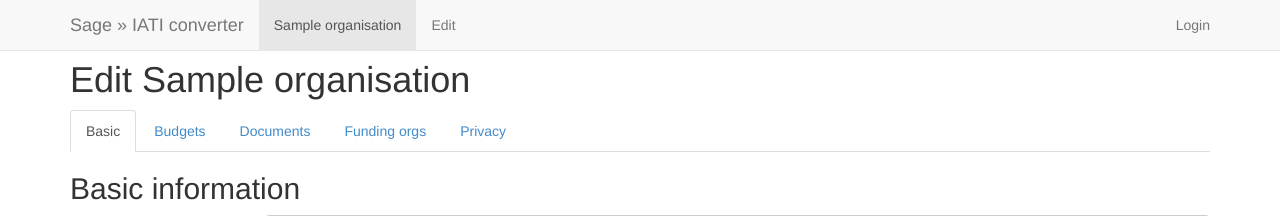
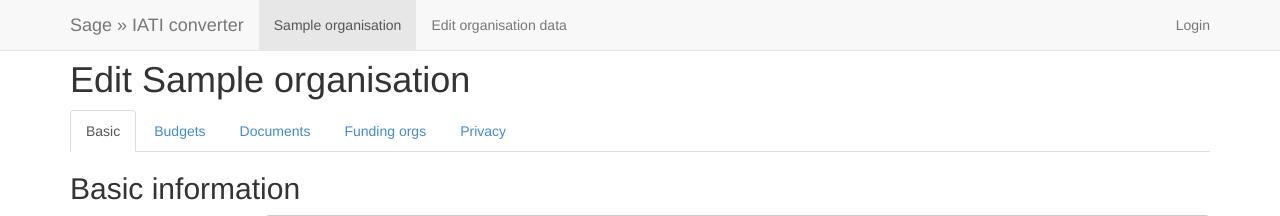
Before and after one commit to markbrough/sage-iati, a Flask app: a page that uses sageiaticreator/templates/layout.html in a window 1280 px wide. Shown: the top 216 px of the page. Run offline with Flask 2, Linux system fonts and the light colour scheme; tables that the repository leaves empty hold one stand-in row (values such as "Sample post"); parts of the project's set-up code (start-up, migrations or seed data) failed here and were passed over; some libraries are stand-ins or nearby versions.

Commit message:
Make edit org button more obvious

```diff
--- a/sageiaticreator/templates/layout.html
+++ b/sageiaticreator/templates/layout.html
@@ -39,7 +39,7 @@
               organisation_slug=organisation.organisation_slug )}}">
               {{ organisation.organisation_name }}</a></li>
             <li><a href="{{url_for('organisation_edit',
-              organisation_slug=organisation.organisation_slug )}}">Edit</a></li>
+              organisation_slug=organisation.organisation_slug )}}">Edit organisation data</a></li>
           </ul>
           {% endif %}
           {% if loggedinuser.username %}
```
